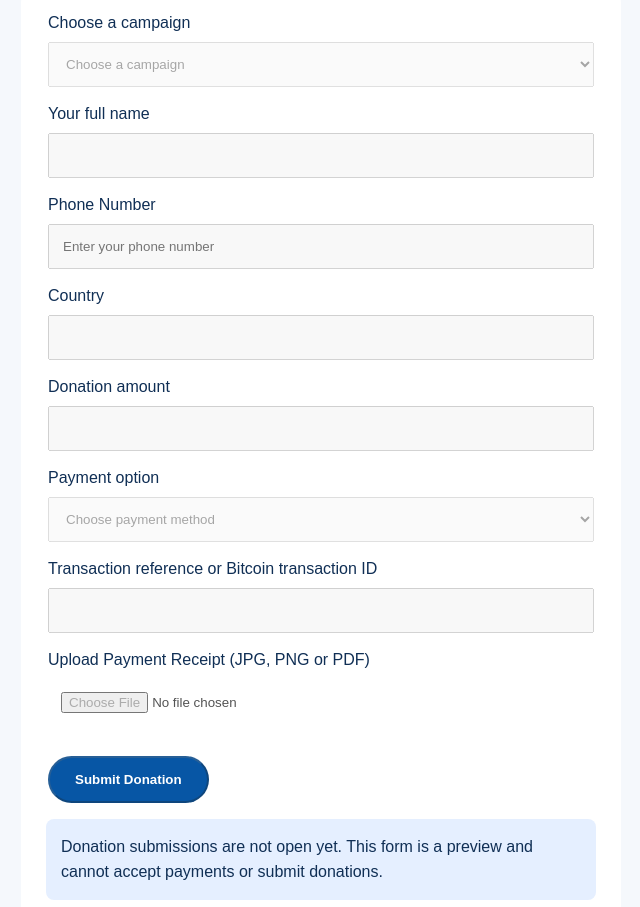
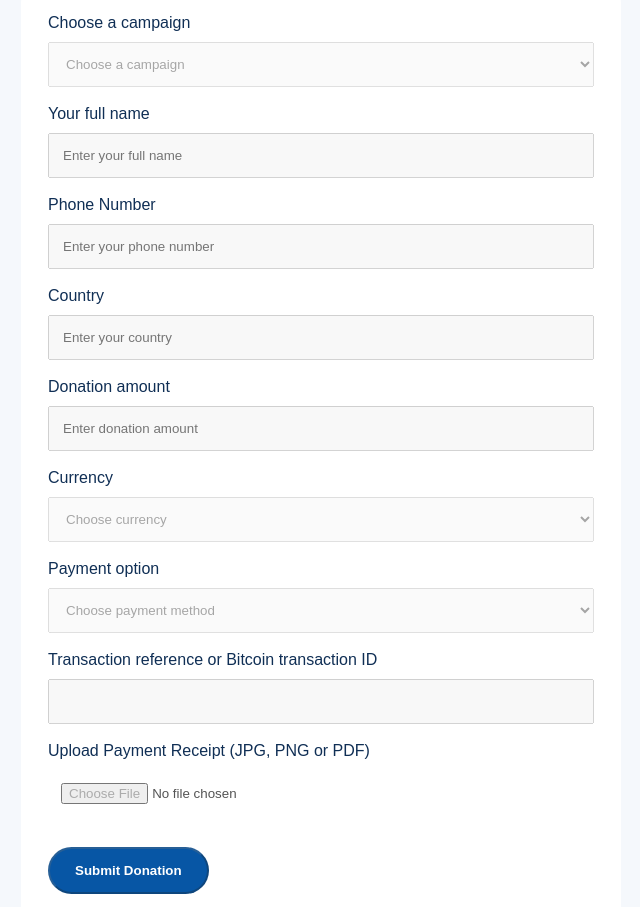
Before and after one commit to cmilano656-rgb/hope-and-care-foundation, a plain HTML site: page index.html in a window 1280 px wide. Shown: the part 2260-3167 px from the top of the page, without its empty margins (319-959 px from the left). Drawn offline with Linux system fonts and the light colour scheme.

Commit message:
Update index.html

```diff
--- a/index.html
+++ b/index.html
@@ -424,7 +424,7 @@ footer a { color: white; }
 </select>
 
         <label>Your full name</label>
-        <input style="width:100%;padding:13px;margin:10px 0 18px;">
+     <input type="text" name="donor_name" placeholder="Enter your full name" required style="width:100%;padding:13px;margin:10px 0 18px;">
 
 
       <label>Phone Number</label>
@@ -434,11 +434,19 @@ footer a { color: white; }
   style="width:100%;padding:13px;margin:10px 0 18px;">
 
         <label>Country</label>
-        <input style="width:100%;padding:13px;margin:10px 0 18px;">
 
+<input type="text" name="country" placeholder="Enter your country" required style="width:100%;padding:13px;margin:10px 0 18px;">
         <label>Donation amount</label>
-        <input type="number" style="width:100%;padding:13px;margin:10px 0 18px;">
-<label>Payment option</label>
+       <input type="number" name="amount" min="1" step="0.01" placeholder="Enter donation amount" required style="width:100%;padding:13px;margin:10px 0 18px;">
+
+<label>Currency</label>
+<select name="currency" required style="width:100%;padding:13px;margin:10px 0 18px;">
+  <option value="">Choose currency</option>
+  <option value="MXN">Mexican Peso (MXN)</option>
+  <option value="USD">US Dollar (USD)</option>
+</select>
+
+  <label>Payment option</label>
 <select name="payment_method" style="width:100%;padding:13px;margin:10px 0 18px;">
   <option value="">Choose payment method</option>
   <option value="bank_transfer">Bank Transfer</option>
```
